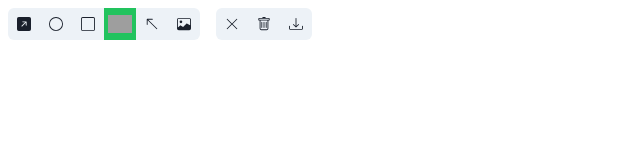
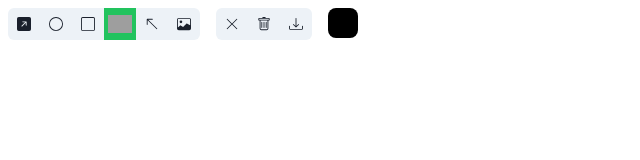
Before and after one commit to usmanabdurrehman/react-konva-tutorials, a React (Vite) app: page / in a window 1280 px wide. Shown: the top 160 px of the page, without its empty margins (0-640 px from the left). Built offline with nearby package versions, Linux system fonts and the light colour scheme; grey boxes are pictures that could not be loaded.

Commit message:
Finalized Code

```diff
--- a/src/Components/Draw/Draw.tsx
+++ b/src/Components/Draw/Draw.tsx
@@ -1,4 +1,14 @@
-import { Box, ButtonGroup, Flex, IconButton } from "@chakra-ui/react";
+import {
+  Box,
+  ButtonGroup,
+  Flex,
+  IconButton,
+  Popover,
+  PopoverArrow,
+  PopoverCloseButton,
+  PopoverContent,
+  PopoverTrigger,
+} from "@chakra-ui/react";
 import { KonvaEventObject, Node, NodeConfig } from "konva/lib/Node";
 import React, { useCallback, useEffect, useRef, useState } from "react";
 import {
@@ -23,6 +33,7 @@ import { Stage as StageType } from "konva/lib/Stage";
 import { Transformer as TransformerType } from "konva/lib/shapes/Transformer";
 import { ImageConfig } from "konva/lib/shapes/Image";
 import { ArrowConfig } from "konva/lib/shapes/Arrow";
+import { SketchPicker } from "react-color";
 
 interface DrawProps {}
 
@@ -35,8 +46,6 @@ const downloadURI = (uri: string | undefined, name: string) => {
   document.body.removeChild(link);
 };
 
-const color = "black";
-
 export const Draw: React.FC<DrawProps> = React.memo(function Draw({}) {
   const containerRef = useRef<HTMLDivElement>(null);
 
@@ -44,6 +53,7 @@ export const Draw: React.FC<DrawProps> = React.memo(function Draw({}) {
 
   const transformerRef = useRef<TransformerType>(null);
 
+  const [color, setColor] = useState("black");
   const [drawAction, setDrawAction] = useState<DrawAction>(DrawAction.Scribble);
 
   const [currentlyDrawnShape, setCurrentlyDrawnShape] = useState<NodeConfig>();
@@ -118,9 +128,11 @@ export const Draw: React.FC<DrawProps> = React.memo(function Draw({}) {
     transformerRef?.current?.nodes([]);
   }, []);
 
+  const bgRef = useRef(null);
+
   const checkDeselect = useCallback(
     (e: KonvaEventObject<MouseEvent>) => {
-      const clickedOnEmpty = e.target === stageRef?.current;
+      const clickedOnEmpty = e.target === bgRef?.current;
       if (clickedOnEmpty) {
         deSelect();
       }
@@ -252,8 +264,6 @@ export const Draw: React.FC<DrawProps> = React.memo(function Draw({}) {
     draggable: drawAction === DrawAction.Select,
   };
 
-  console.log({ drawings });
-
   const onDelete = () => {
     setDrawings((prevDrawings) =>
       prevDrawings.filter(
@@ -281,7 +291,13 @@ export const Draw: React.FC<DrawProps> = React.memo(function Draw({}) {
   };
 
   return (
-    <Box ref={containerRef} pos="relative" height="100vh" width="100vw">
+    <Box
+      ref={containerRef}
+      pos="relative"
+      height="100vh"
+      width="100vw"
+      overflow={"hidden"}
+    >
       <Flex gap={4} pos="absolute" top={2} left={2} zIndex={1}>
         <ButtonGroup size="sm" isAttached variant="solid">
           {DRAW_OPTIONS.map(({ id, icon }) => (
@@ -312,6 +328,26 @@ export const Draw: React.FC<DrawProps> = React.memo(function Draw({}) {
           ))}
         </ButtonGroup>
 
+        <Popover>
+          <PopoverTrigger>
+            <Box
+              bg={color}
+              h={"30px"}
+              w={"30px"}
+              borderRadius="8px"
+              cursor="pointer"
+            ></Box>
+          </PopoverTrigger>
+          <PopoverContent width="300">
+            <PopoverArrow />
+            <PopoverCloseButton />
+            <SketchPicker
+              color={color}
+              onChangeComplete={(selectedColor) => setColor(selectedColor.hex)}
+            />
+          </PopoverContent>
+        </Popover>
+
         <input
           type="file"
           ref={fileRef}
@@ -330,6 +366,14 @@ export const Draw: React.FC<DrawProps> = React.memo(function Draw({}) {
         width={viewWidth}
       >
         <Layer>
+          <Rect
+            x={0}
+            y={0}
+            width={viewWidth}
+            height={viewHeight}
+            fill="white"
+            ref={bgRef}
+          />
           {[...drawings, currentlyDrawnShape].map((drawing) => {
             if (drawing?.name === DrawAction.Scribble) {
               return <Line {...drawing} {...shapeProps} />;
```
